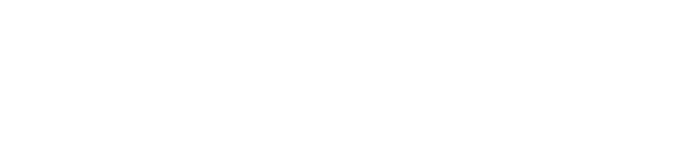
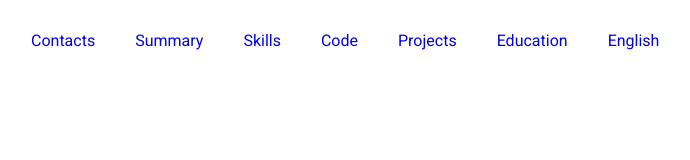
Before and after one commit to Romaskevich/rsschool-cv, a plain HTML site: page index.html in a window 1280 px wide. Shown: the whole page, without its empty margins (29-719 px from the left). Drawn offline with Linux system fonts and the light colour scheme.

Commit message:
feat: add nav in header

```diff
--- a/index.html
+++ b/index.html
@@ -13,7 +13,19 @@
 </head>
 <body>
     <header class="header">
-        <div class="container"></div>
+        <div class="container">
+            <nav class="nav">
+                <ul class="nav-list">
+                    <li class="nav-item"><a href="#contacts" class="nav-link">Contacts</a></li>
+                    <li class="nav-item"><a href="#summary" class="nav-link">Summary</a></li>
+                    <li class="nav-item"><a href="#skills" class="nav-link">Skills</a></li>
+                    <li class="nav-item"><a href="#code" class="nav-link">Code</a></li>
+                    <li class="nav-item"><a href="#projects" class="nav-link">Projects</a></li>
+                    <li class="nav-item"><a href="#education" class="nav-link">Education</a></li>
+                    <li class="nav-item"><a href="#english" class="nav-link">English</a></li>
+                </ul>
+            </nav>
+        </div>
     </header>
     <main class="main">
         <div class="container"></div>
--- a/style.css
+++ b/style.css
@@ -10,7 +10,24 @@ body {
 * {
     box-sizing: border-box;
 }
+html {
+    scroll-behavior: smooth;
+  }
 .container {
     max-width: 1440px;
     margin: 0 auto;
 }
+.nav-list {
+    display: flex;
+    justify-content: flex-start;
+    align-items: center;
+    list-style: none;
+}
+.nav-link {
+    padding: 0 20px;
+    line-height: 50px;
+    text-decoration: none;
+}
+.nav-link:hover {
+    text-decoration: underline;
+}
```
